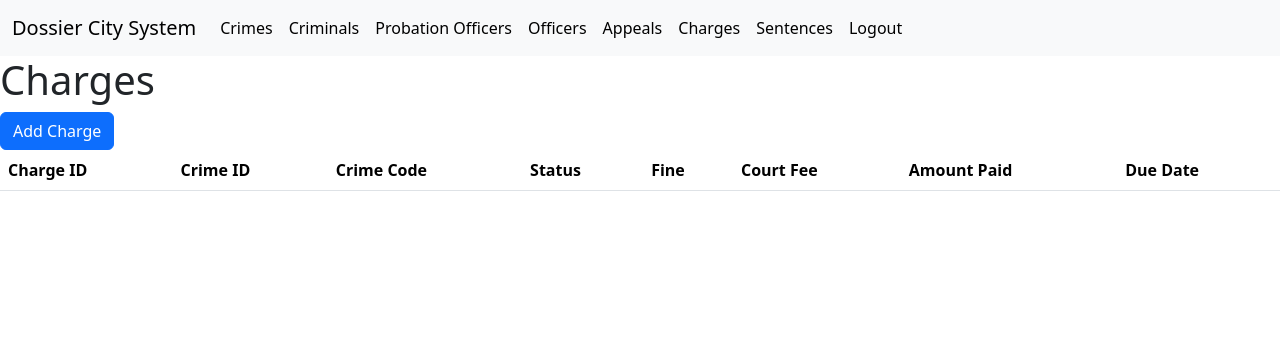
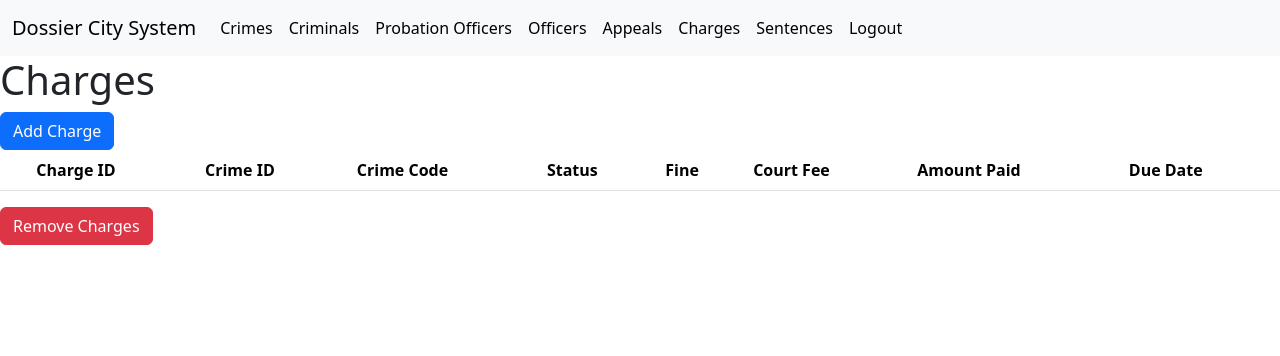
Before and after one commit to andylin2004/CSUY-3083-Project, a Flask app: page /charges in a window 1280 px wide. Shown: the top 356 px of the page. Run offline with Flask 3, Linux system fonts and the light colour scheme; lists and menus that the app fills with data are empty.

Commit message:
added remove chagres

```diff
--- a/server.py
+++ b/server.py
@@ -284,5 +284,12 @@ def delete_appeal():
         runstatement("CALL deleteAppeals(%s);", (int(i.split("check")[1]),))
     return redirect("/appeals")
 
+@app.route('/delete-charges', methods=['POST'])
+def delete_charges():
+    for (i,_) in request.form.items():
+        print((int(i.split("check")[1]),))
+        runstatement("CALL deleteCrimeCharges(%s);", (int(i.split("check")[1]),))
+    return redirect("/charges")
+
 if __name__ == '__main__':
     app.run(debug = True)
--- a/templates/charges.html
+++ b/templates/charges.html
@@ -42,9 +42,11 @@
         </nav>
         <h1>Charges</h1>
         <a class="btn btn-primary" data-bs-toggle="modal" data-bs-target="#addModal">Add Charge</a>
+        <form method="post">
             <table class="table table-striped table-hover">
                 <thead>
                     <tr>
+                        <th></th>
                         <th scope="col">Charge ID</th>
                         <th scope="col">Crime ID</th>
                         <th scope="col">Crime Code</th>
@@ -58,6 +60,7 @@
                 <tbody>
                     {% for charge in charges %}
                     <tr>
+                        <td><input type="checkbox" id="check{{ charge['Charge_ID'] }}" name="check{{ charge['Charge_ID'] }}" value=""></td>
                         <th scope="row">{{ charge["Charge_ID"] }}</th>
                         <td>{{ charge["Crime_ID"] }}</td>
                         <td>{{ charge["Crime_code"] }}</td>
@@ -70,6 +73,9 @@
                     {% endfor %}
                 </tbody>
             </table>
+            <input type="submit" class="btn btn-danger" value="Remove Charges" onclick="javascript: form.action='/delete-charges'; form.method='post'">
+        </form>
+        <!-- modal -->
         <div class="modal fade" id="addModal" tabindex="-1" aria-labelledby="addModalLabel" aria-hidden="true">
             <div class="modal-dialog">
               <div class="modal-content">
```
Lines whose indentation alone changed are shown as unchanged.
